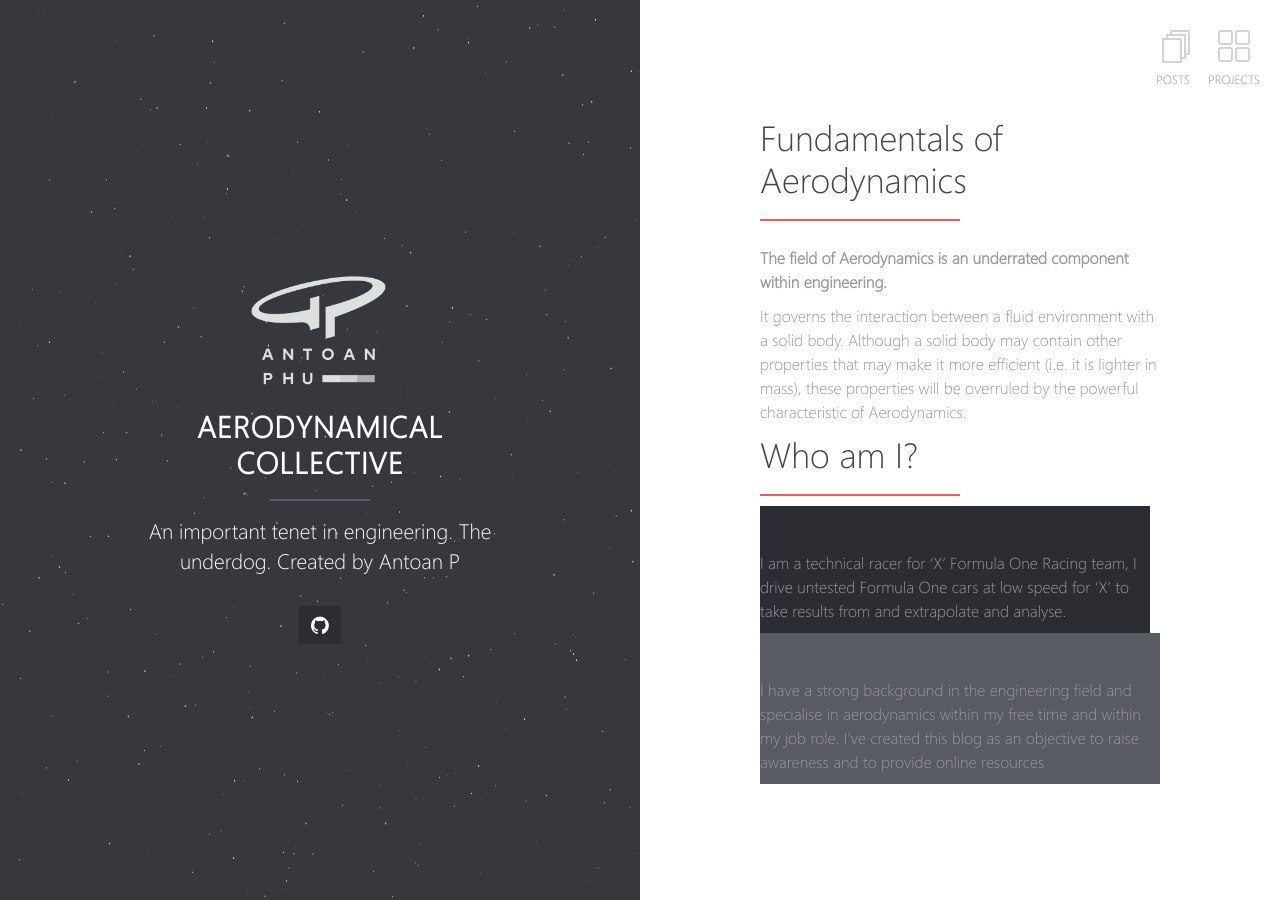
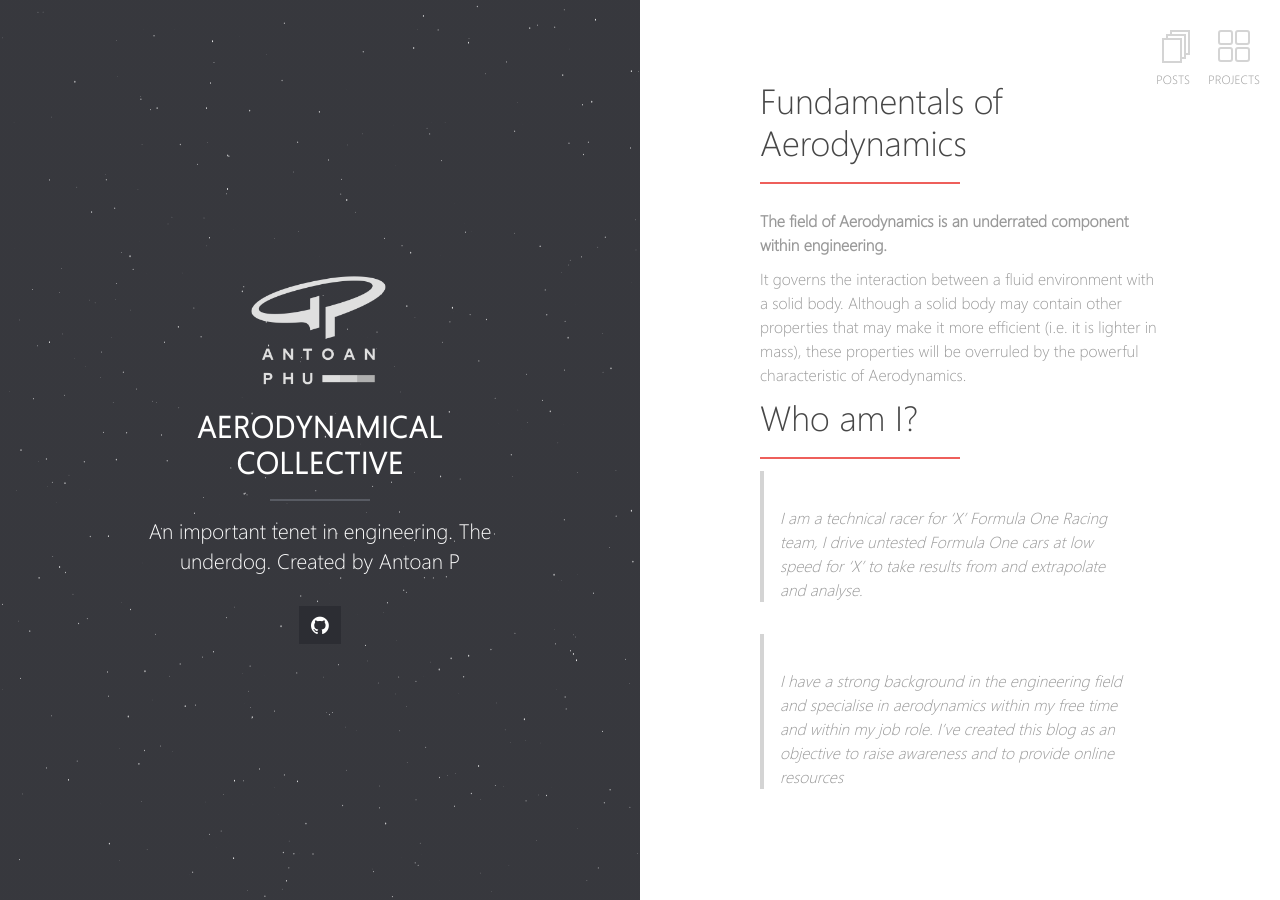
Before and after one commit to EXYZED/AerodynamicalCollective, a Jekyll site: the page built from index.md, in a window 1280 px wide. Built offline with Jekyll 4.4.1, drawn with Linux system fonts in a browser that asks for light colours; our own code applies the rules of GitHub Pages for plain Markdown files.

Commit message:
Cleanup edits

```diff
--- a/index.md
+++ b/index.md
@@ -7,6 +7,6 @@
 It governs the interaction between a fluid environment with a solid body. Although a solid body may contain other properties that may make it more efficient (i.e. it is lighter in mass), these properties will be overruled by the powerful characteristic of Aerodynamics.
 
 ## Who am I?
-* I am a technical racer for 'X' Formula One Racing team, I drive untested Formula One cars at low speed for 'X' to take results from and extrapolate and analyse.
+>I am a technical racer for 'X' Formula One Racing team, I drive untested Formula One cars at low speed for 'X' to take results from and extrapolate and analyse.
 
-* I have a strong background in the engineering field and specialise in aerodynamics within my free time and within my job role. I've created this blog as an objective to raise awareness and to provide online resources
+>I have a strong background in the engineering field and specialise in aerodynamics within my free time and within my job role. I've created this blog as an objective to raise awareness and to provide online resources
```
Also changed, not shown: README.md (deleted).
